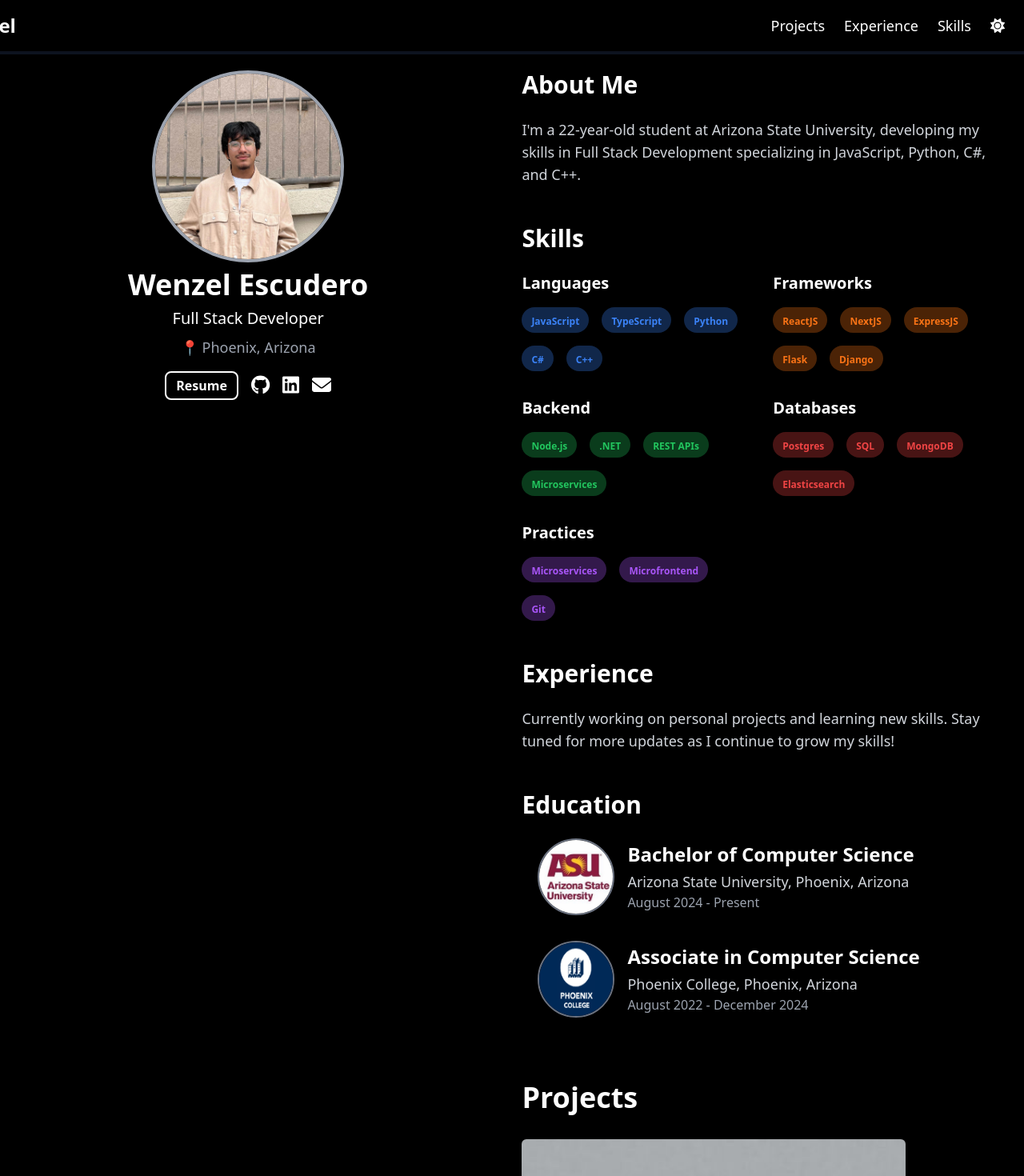
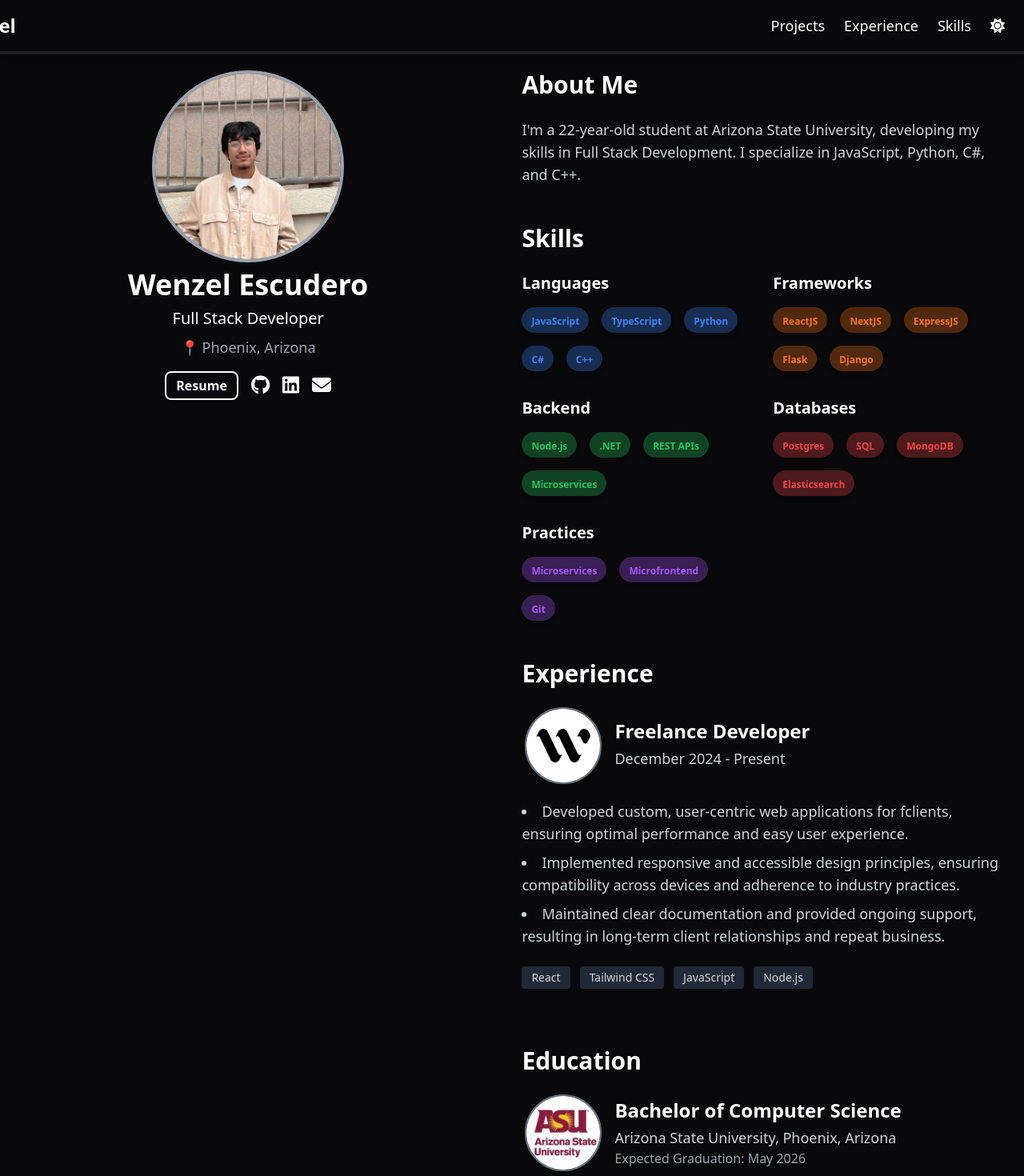
Before and after one commit to wnzel/Portfolio, a React (Vite) app: page / in a window 1280 px wide. Shown: the top 1470 px of the page at 80% size. Built offline with nearby package versions, Linux system fonts and the light colour scheme.

Commit message:
Update Experience

```diff
--- a/src/App.jsx
+++ b/src/App.jsx
@@ -9,7 +9,7 @@ import Skills from "./components/Skills";
 
 function App() {
   return (
-    <div className="bg-white text-black dark:bg-black dark:text-white font-sans">
+    <div className="bg-white text-black dark:bg-zinc-950 dark:text-white font-sans">
       <Navbar />
       <div className="flex flex-col lg:flex-row pt-16">
         <div className="lg:flex-shrink-0">
--- a/src/components/About.jsx
+++ b/src/components/About.jsx
@@ -2,12 +2,12 @@ import React from "react";
 
 function About() {
   return (
-    <div className="bg-white dark:bg-black text-black dark:text-white flex justify-center">
+    <div className="bg-white dark:bg-zinc-950 text-black dark:text-white flex justify-center">
       <section id="about" className="w-full max-w-4xl px-8 py-6 text-left">
         <h1 className="text-3xl font-bold mb-6">About Me</h1>
         <p className="text-gray-700 dark:text-gray-300 text-lg">
           I'm a 22-year-old student at Arizona State University, developing my
-          skills in Full Stack Development specializing in JavaScript, Python,
+          skills in Full Stack Development. I specialize in JavaScript, Python,
           C#, and C++.
         </p>
       </section>
--- a/src/components/Education.jsx
+++ b/src/components/Education.jsx
@@ -5,24 +5,24 @@ const Education = () => {
     {
       degree: "Bachelor of Computer Science",
       institution: "Arizona State University, Phoenix, Arizona",
-      date: "August 2024 - Present",
+      date: "Expected Graduation: May 2026",
       image: "asu.JPG",
     },
     {
       degree: "Associate in Computer Science",
       institution: "Phoenix College, Phoenix, Arizona",
-      date: "August 2022 - December 2024",
+      date: "Expected Graduation: December 2024",
       image: "pc.png",
     },
   ];
 
   return (
-    <div className="bg-white text-black dark:bg-black dark:text-white flex justify-center">
+    <div className="bg-white text-black dark:bg-zinc-950 dark:text-white flex justify-center">
       <section id="education" className="w-full max-w-4xl px-8 py-6 text-left">
         <h2 className="text-3xl font-bold mb-6">Education</h2>
         {educationList.map((edu, index) => (
           <div key={index} className="flex items-center mb-8">
-            <div className="h-auto w-1 bg-gray-300 dark:bg-gray-500 mr-4"></div>
+            <div className="h-auto w-1 bg-gray-300 dark:bg-gray-500 mr-0"></div>
             <img
               src={edu.image}
               alt={edu.institution}
--- a/src/components/Experience.jsx
+++ b/src/components/Experience.jsx
@@ -1,14 +1,57 @@
 import React from "react";
 
 const Experience = () => {
+  const experienceList = [
+    {
+      title: "Freelance Developer",
+      date: "December 2024 - Present",
+      image: "w.png",
+      description: [
+        "Developed custom, user-centric web applications for fclients, ensuring optimal performance and easy user experience.",
+        "Implemented responsive and accessible design principles, ensuring compatibility across devices and adherence to industry practices.",
+        "Maintained clear documentation and provided ongoing support, resulting in long-term client relationships and repeat business.",
+      ],
+      technologies: ["React", "Tailwind CSS", "JavaScript", "Node.js"],
+    },
+  ];
+
   return (
-    <div className="bg-white text-black dark:bg-black dark:text-white flex justify-center">
+    <div className="bg-white text-black dark:bg-zinc-950 dark:text-white flex justify-center">
       <section id="experience" className="w-full max-w-4xl px-8 py-6 text-left">
         <h2 className="text-3xl font-bold mb-6">Experience</h2>
-        <p className="text-gray-700 dark:text-gray-300 text-lg">
-          Currently working on personal projects and learning new skills. Stay
-          tuned for more updates as I continue to grow my skills!
-        </p>
+        {experienceList.map((exp, index) => (
+          <div key={index} className="mb-5">
+            <div className="flex items-center mb-5">
+              <div className="h-auto w-1 bg-gray-300 dark:bg-gray-500 mr-0"></div>
+              <img
+                src={exp.image}
+                alt={exp.title}
+                className="w-24 h-24 rounded-full border-2 border-gray-300 dark:border-gray-500"
+              />
+              <div className="ml-4">
+                <h3 className="text-2xl font-semibold mb-1">{exp.title}</h3>
+                <p className="text-gray-700 dark:text-gray-300 text-lg mb-1">
+                  {exp.date}
+                </p>
+              </div>
+            </div>
+            <ul className="text-gray-700 dark:text-gray-300 text-lg mb-6 space-y-2 list-inside list-disc">
+              {exp.description.map((line, idx) => (
+                <li key={idx}>{line}</li>
+              ))}
+            </ul>
+            <div className="flex gap-3 flex-wrap mb-6">
+              {exp.technologies.map((tech, idx) => (
+                <span
+                  key={idx}
+                  className="bg-gray-200 text-gray-700 dark:bg-gray-800 dark:text-gray-300 text-sm px-3 py-1 rounded"
+                >
+                  {tech}
+                </span>
+              ))}
+            </div>
+          </div>
+        ))}
       </section>
     </div>
   );
--- a/src/components/Header.jsx
+++ b/src/components/Header.jsx
@@ -6,7 +6,7 @@ import { faEnvelope } from "@fortawesome/free-solid-svg-icons";
 
 function Header() {
   return (
-    <header className="flex flex-col items-center py-6 bg-white dark:bg-black text-black dark:text-white mx-4 sm:mx-8 lg:mx-40 lg:sticky lg:top-16 lg:z-10">
+    <header className="flex flex-col items-center py-6 bg-white dark:bg-zinc-950 text-black dark:text-white mx-4 sm:mx-8 lg:mx-40 lg:sticky lg:top-16 lg:z-10">
       <img
         src="wenzel.jpg"
         alt="Profile"
--- a/src/components/Navbar.jsx
+++ b/src/components/Navbar.jsx
@@ -24,7 +24,7 @@ const Navbar = () => {
   };
 
   return (
-    <nav className="fixed top-0 left-0 w-full bg-white dark:bg-black shadow-md z-50">
+    <nav className="fixed top-0 left-0 w-full bg-white dark:bg-zinc-950 shadow-md z-50">
       <div className="flex items-center justify-between max-w-7xl mx-auto px-4 sm:px-6 py-4">
         <button
           onClick={() => scrollToSection("about")}
@@ -71,7 +71,7 @@ const Navbar = () => {
         </div>
       </div>
 
-      <div className="h-1 w-full bg-gray-300 dark:bg-gray-900 opacity-10 dark:opacity-80 transition-opacity duration-1000 ease-in-out"></div>
+      <div className="h-1 w-full bg-gray-300 dark:bg-zinc-800 opacity-10 dark:opacity-80 transition-opacity duration-1000 ease-in-out"></div>
     </nav>
   );
 };
--- a/src/components/Projects.jsx
+++ b/src/components/Projects.jsx
@@ -14,15 +14,15 @@ const Projects = () => {
         "Integrated third-party APIs for real-time data updates and predictive analytics.",
       ],
       technologies: ["Python", "React", "JavaScript"],
-      imageSrc: "placement.JPG",
+      imageSrc: "ballerprops.JPG",
       imageAlt: "Sports Analytics Project Thumbnail",
-      codeLink: "https://github.com/wnzel",
+      codeLink: "https://github.com/wnzel/baller-props",
       demoLink: "https://github.com/wnzel",
     },
   ];
 
   return (
-    <div className="bg-white text-black dark:bg-black dark:text-white flex justify-center">
+    <div className="bg-white text-black dark:bg-zinc-950 dark:text-white flex justify-center">
       <section id="projects" className="w-full max-w-4xl px-8 py-6 text-left">
         <h2 className="text-4xl font-bold mb-8">Projects</h2>
         {projects.map((project, index) => (
@@ -94,7 +94,7 @@ const Projects = () => {
                       icon={faArrowUpRightFromSquare}
                       className="mr-2"
                     />
-                    Live Demo
+                    Live Site
                   </a>
                 </div>
               </div>
--- a/src/components/Skills.jsx
+++ b/src/components/Skills.jsx
@@ -35,7 +35,7 @@ function Skills() {
   ];
 
   return (
-    <div className="bg-white text-black dark:bg-black dark:text-white flex justify-center">
+    <div className="bg-white text-black dark:bg-zinc-950 dark:text-white flex justify-center">
       <section id="skills" className="w-full max-w-4xl px-8 py-6 text-left">
         <h2 className="text-3xl font-bold mb-6">Skills</h2>
         <div className="grid grid-cols-1 md:grid-cols-2 gap-8">
```
Also changed, not shown: public/ballerprops.JPG (added), public/w.png (added).
